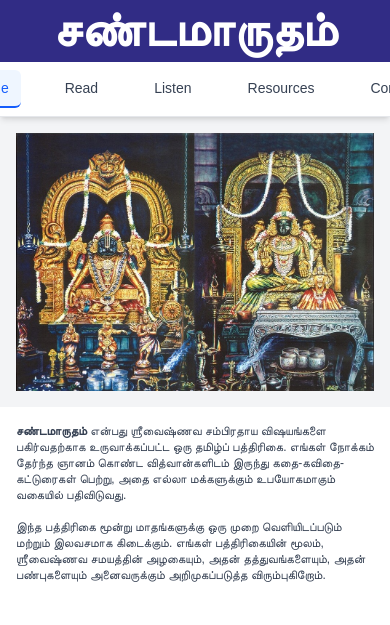
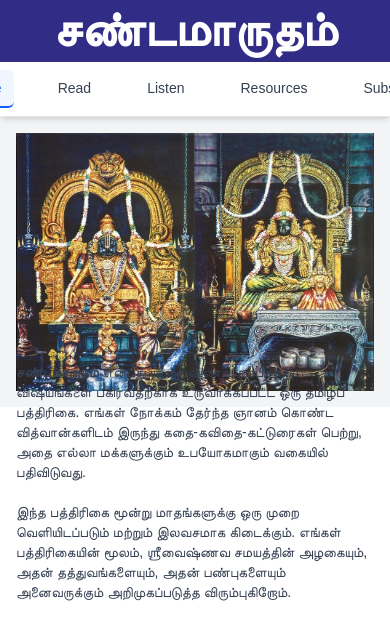
Before and after one commit to Chandamarutham/magazine, a React (Vite) app: page / in a window 390 px wide. Shown: the part 218-843 px from the top of the page. Built offline with nearby package versions, Linux system fonts and the light colour scheme; a web font is replaced by a local one.

Commit message:
Content Improvement - responsive

```diff
--- a/src/components/HomeStack.jsx
+++ b/src/components/HomeStack.jsx
@@ -14,6 +14,12 @@ export default function HomeStack() {
                         <b>சண்டமாருதம்</b> என்பது ஶ்ரீவைஷ்ணவ சம்பிரதாய விஷயங்களை பகிர்வதற்காக உருவாக்கப்பட்ட ஒரு தமிழ்ப் பத்திரிகை. எங்கள் நோக்கம் தேர்ந்த ஞானம் கொண்ட வித்வான்களிடம் இருந்து கதை-கவிதை-கட்டுரைகள் பெற்று, அதை எல்லா மக்களுக்கும் உபயோகமாகும் வகையில் பதிவிடுவது.
                         <br /><br />
                         இந்த பத்திரிகை மூன்று மாதங்களுக்கு ஒரு முறை வெளியிடப்படும் மற்றும் இலவசமாக கிடைக்கும். எங்கள் பத்திரிகையின் மூலம், ஶ்ரீவைஷ்ணவ சமயத்தின் அழகையும், அதன் தத்துவங்களையும், அதன் பண்புகளையும் அனைவருக்கும் அறிமுகப்படுத்த விரும்புகிறோம்.
+                        <br /><br />
+                        பத்திரிகையின் உள்ளடக்கம் பெரும்பாலும் தமிழிலும், தேவைப்பட்டால் ஆங்கிலத்திலும் தேவநாகரி லிபியிலும் இருக்கும். தமிழ் படிக்கத்தெரியாத, ஆனால் பேசினால் புரிந்துக் கொள்ளக்கூடியவர்களுக்காக, ஆடியோபுக் எனப்படும் ஒலி வடிவத்திலும் இப்பத்திரிகை இந்த பக்கத்தில் கேட்கலாம். இது பார்வை பாதிக்கப்பட்டோருக்கும், வாசிப்பதில் சிரமம் உள்ளவர்களுக்கும் உதவும்.
+                        <br /><br />
+                        இந்தப் பத்திரிகை Sri KKC Periyappangar Swamy Trust (Regd) என்னும் நிறுவனத்தால் தொடங்கப்பட்டு, நிர்வகிக்கப்படுகிறது. இந்த பத்திரிகை தொடர்பாக ஏதேனும் கருத்துக்கள், ஆலோசனைகள் அல்லது பங்களிப்புகள் இருந்தால், கீழே கொடுக்கப்பட்டுள்ள மின்னஞ்சல் முகவரிக்கு தொடர்பு கொள்ளலாம்.
+                        <br /><br />
+                        <b>எங்கள் பத்திரிகையை படித்து மகிழுங்கள்!</b>
                     </p>
                 </div>
             </div>
--- a/src/components/MainMenu.jsx
+++ b/src/components/MainMenu.jsx
@@ -9,7 +9,7 @@ function MainMenu() {
     { name: 'Read', href: '#read' },
     { name: 'Listen', href: '#listen' },
     { name: 'Resources', href: '#resources' },
-    { name: 'Contact', href: '#contact' }
+    { name: 'Subscribe', href: '#subscribe' }
   ];
 
   const handleItemClick = (itemName) => {
--- a/src/styles/HomeStack.module.css
+++ b/src/styles/HomeStack.module.css
@@ -8,21 +8,21 @@
   - Make .rightSpan scrollable when stacked by applying overflow-auto and a sensible max-height
 */
 .container {
-  @apply w-full flex flex-col lg:flex-row min-h-96;
+  @apply w-full flex flex-col lg:flex-row;
 }
 
 .leftSpan {
   /* full width when stacked, flex-1 (grow) on large screens */
-  @apply w-full lg:flex-1 min-w-0 bg-gray-100 p-4;
+  @apply w-full sm:flex-1 min-w-sm bg-gray-100 p-4 overflow-y-visible;
 }
 
 .rightSpan {
   /* full width when stacked, flex-1 on large screens, allow shrinking and scrolling */
-  @apply w-full lg:flex-1 min-w-0 p-4 flex items-center justify-center overflow-auto;
+  @apply w-full lg:flex-1 min-w-sm p-4 flex items-center justify-center overflow-y-visible;
   /* When stacked vertically, limit the height so overflow-auto becomes usable. Adjust as needed. */
   max-height: 60vh;
 }
 
 .description {
-  @apply mb-4 text-gray-700 text-xs;
+  @apply mb-4 text-gray-700 sm:text-xs text-sm;
 }
```
